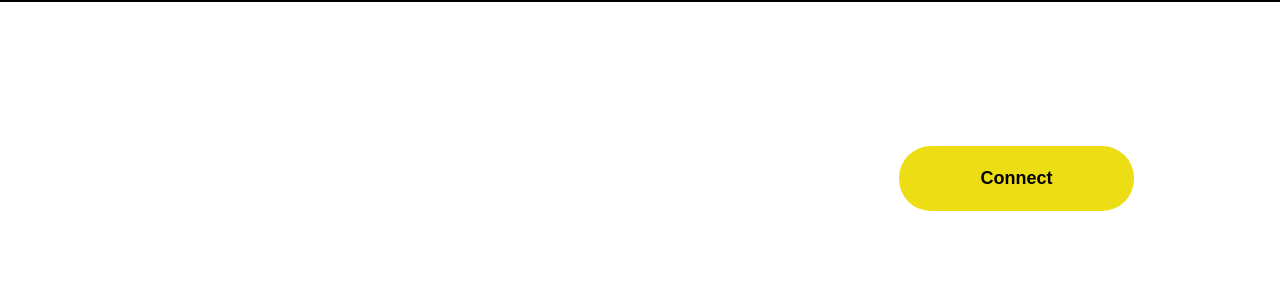
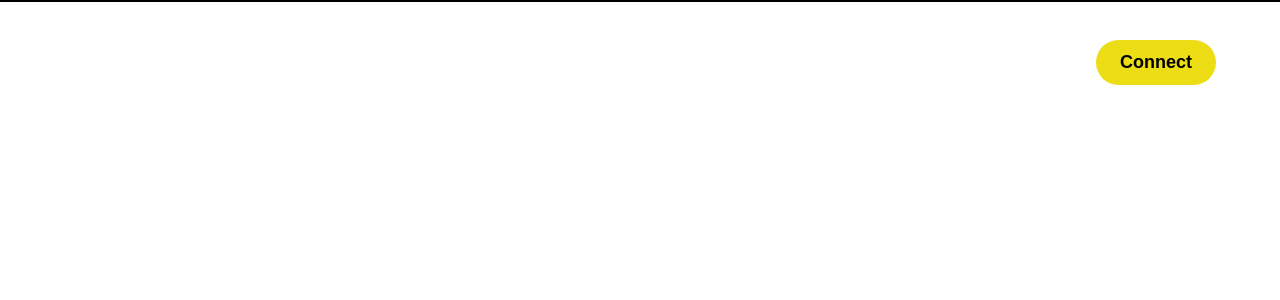
Before and after one commit to Hamilsauce/milady-moto, a Vue app: page /vip in a window 1280 px wide. Shown: the top 300 px of the page. Built offline with nearby package versions, Linux system fonts and the light colour scheme.

Commit message:
fixed er

```diff
--- a/src/App.vue
+++ b/src/App.vue
@@ -24,6 +24,7 @@ const handleFormButtonClick = async (e: Event): Promise<void> => {
 </script>
 
 <template>
+  <div id="app">
     <div id="connect-container">
       <button @click="handleConnectClick">Connect</button>
     </div>
@@ -32,16 +33,13 @@ const handleFormButtonClick = async (e: Event): Promise<void> => {
         <div id="app-header-left">Lorem ipsum dolor sit amet, consectetur adipisicing elit. Recusandae dolorum id esse
           quos laudantium accusamus soluta fugiat distinctio deserunt culpa commodi, fuga pariatur optio voluptatum
           accusantium necessitatibus facilis debitis qui!</div>
-
       </div>
       <div id="app-header-right">
         <button>PLACE MY JERSEY ORDER</button>
       </div>
-
     </header>
     <section id="app-body">
       <div class="container">
-
         <!-- <model-viewer
         id="model-viewer"
           alt="Neil Armstrong's Spacesuit from the Smithsonian Digitization Programs Office and National Air and Space Museum"
@@ -102,6 +100,7 @@ const handleFormButtonClick = async (e: Event): Promise<void> => {
         quasi laborum fuga iure alias velit laboriosam tenetur similique odio inventore ratione commodi facilis.
       </div>
     </section>
+  </div>
   <!-- <footer id="app-footer">
     <div class="container">
       footer
@@ -190,8 +189,8 @@ button {
 
 #connect-container {
   position: absolute;
-  right: 146px;
-  top: 146px;
+  right: 5%;
+  top: 5%;
   /* position: sticky; */
   /* top: 0;
   left: 0; */
@@ -199,8 +198,8 @@ button {
 }
 
 #connect-container button {
-  width: 235px;
-  height: 64.81px;
+  width: 100%;
+  height: 100%;
   padding: 12px 24px;
   border: none;
   border-radius: 32px;
--- a/src/stores/user.store.ts
+++ b/src/stores/user.store.ts
@@ -5,7 +5,6 @@ import Web3 from 'web3';
 
 const GCF_LOCAL_URL = 'http://localhost:5000/my-lady-8b48f/us-central1/getMiladyBalance';
 const GCF_URL = 'https://us-central1-my-lady-8b48f.cloudfunctions.net/getMiladyBalance';
-const IAN_WALLET = '0x587376ed782a73966c1b9d9a00635613a6e539dd';
 
 const envUrl = GCF_LOCAL_URL
 
@@ -43,20 +42,19 @@ export const useUserStore = defineStore("user", () => {
 
   const getUserBalance = async (wallet?: string) => {
     if (!(isConnected && wallet)) return console.error('USER NOT CONNECTED, CANT GET BALANCE');
-    const endpoint = `${ envUrl }?wallet=${ IAN_WALLET }`;
+    const endpoint = `${ envUrl }/${ wallet }`;
 
     try {
       const balanceResponse: any = await (await fetch(endpoint, {
         method: 'GET',
       })).json();
 
-      userState.mi777Balance = balanceResponse.entries[0].balance;
+      userState.mi777Balance = balanceResponse.balance
 
     } catch (error) {
       console.error(error);
     }
   }
-
 
   return {
     user,
```
Lines whose indentation alone changed are shown as unchanged.
